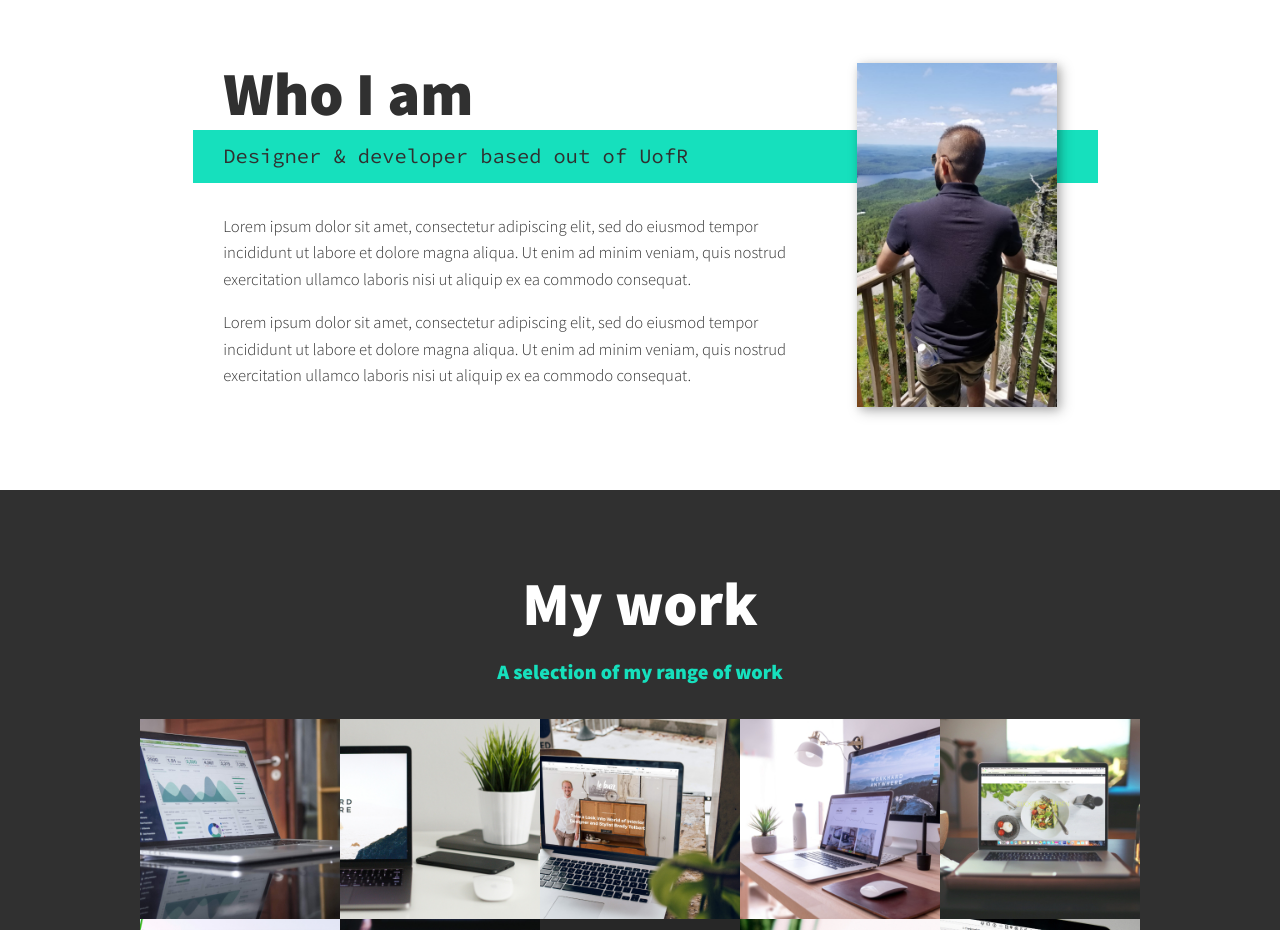
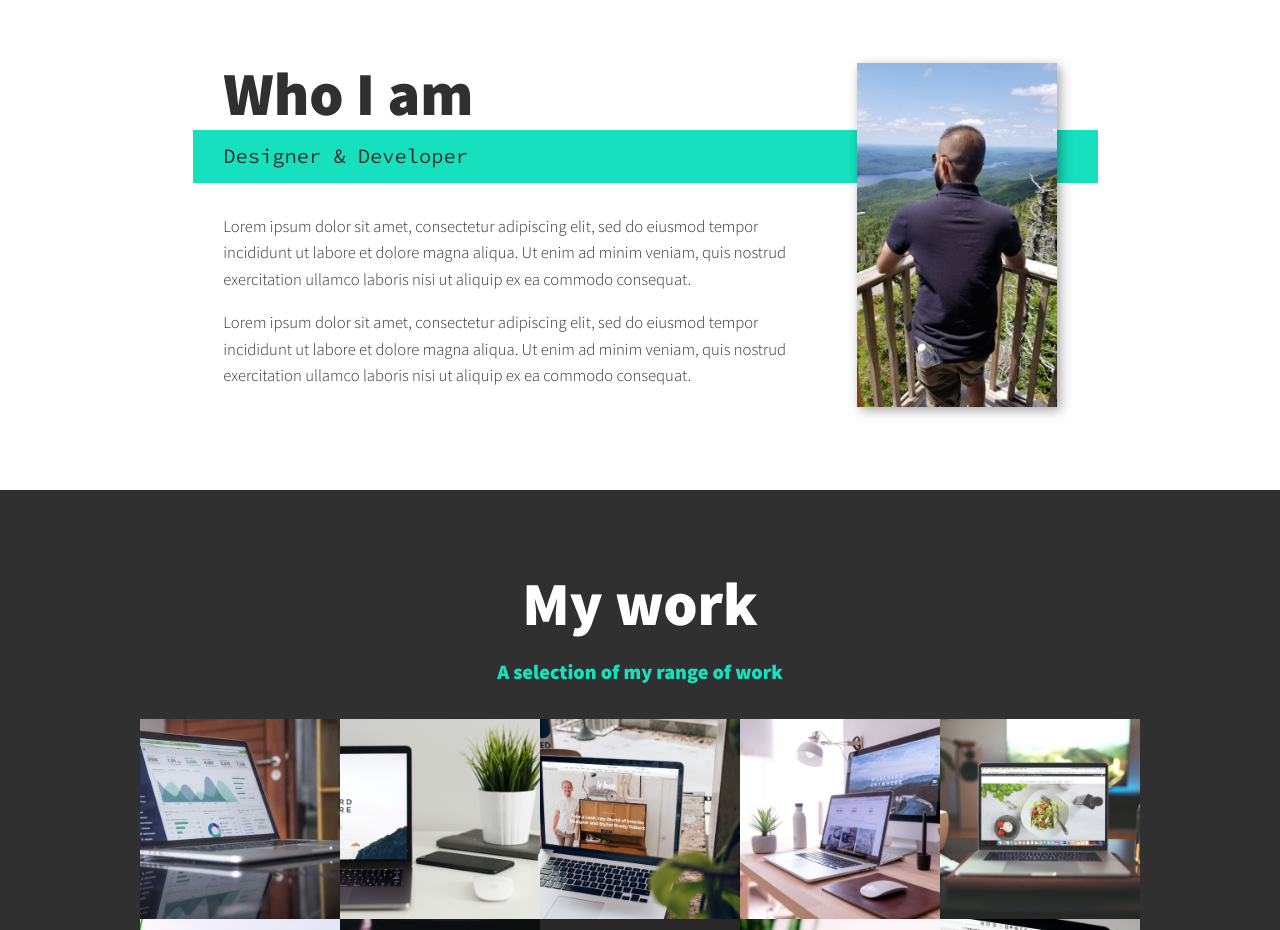
Before and after one commit to munafmanknojiya/portfolio, a plain HTML site: page index.html in a window 1280 px wide. Shown: the part 1100-2030 px from the top of the page. Drawn offline with nearby package versions, Linux system fonts and the light colour scheme.

Commit message:
updating some content

```diff
--- a/index.html
+++ b/index.html
@@ -77,7 +77,7 @@
         <section class="about-me" id="about">
 
                 <h2 class="section__title section__title__aboutme">Who I am</h2>
-                <p class="section__subtitle section__subtitle__about">Designer & developer based out of UofR</p>
+                <p class="section__subtitle section__subtitle__about">Designer & Developer </p>
 
                 <div class="about-me__body">
                 <p class="section__info section__info__about">Lorem ipsum dolor sit amet, consectetur adipiscing elit, sed do eiusmod tempor incididunt ut labore et dolore magna aliqua. Ut enim ad minim veniam, quis nostrud exercitation ullamco laboris nisi ut aliquip ex ea commodo consequat. </p>
```
